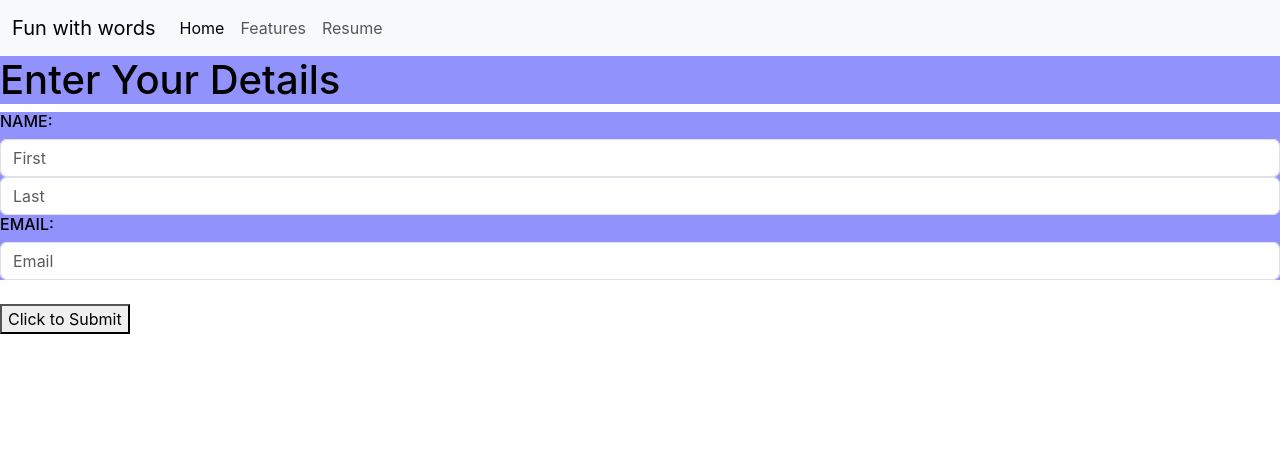
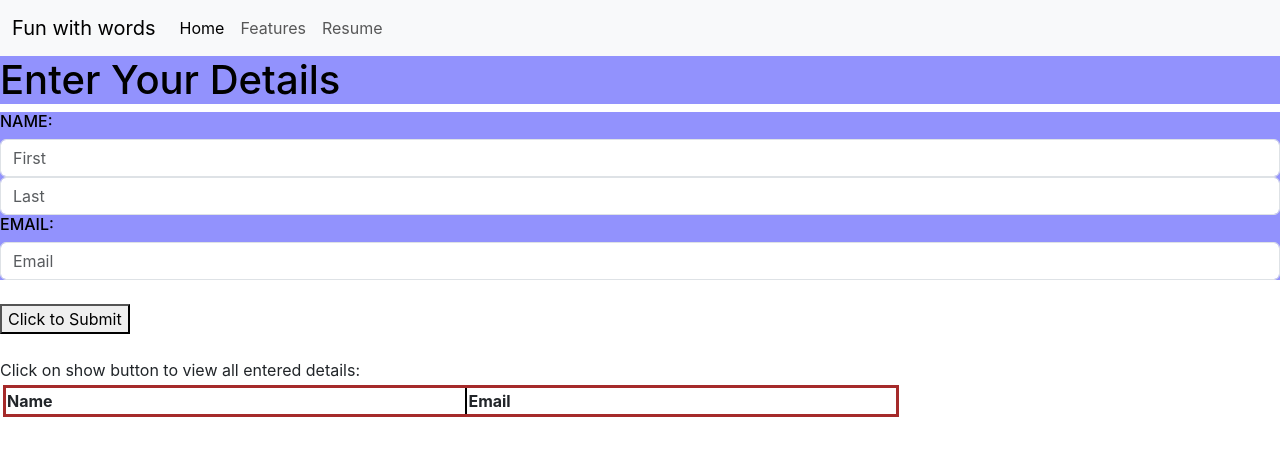
Before and after one commit to Piyush2527/Word_Counting_REACTJS, a React (Create React App) app: page /home in a window 1280 px wide. Shown: the top 456 px of the page. Built offline with nearby package versions, Linux system fonts and the light colour scheme.

Commit message:
update in home page

```diff
--- a/src/App.css
+++ b/src/App.css
@@ -76,3 +76,14 @@ ul{
   color: black;
   background-color: rgba(112, 112, 253, 0.76);
 }
+table {
+  border: 2px solid forestgreen;
+  width: fit-content;
+}
+th {
+  border: 2px solid black;
+}
+td {
+  border: 2px solid black;
+  text-align: left;
+}
--- a/src/App.js
+++ b/src/App.js
@@ -16,7 +16,7 @@ function App() {
             <Home fplace="First" lplace="Last" eplace="Email"/>
           </Route>
           <Route exact path="/feature">
-            <Features place="Plese enter text to change it into upper case,lower case or reset box text"/>
+            <Features place="Plese enter text to change it into upper case,lower case OR reset box text"/>
           </Route>
           <Route exact path="/resume">
             <Resume/>
--- a/src/Components/Home.js
+++ b/src/Components/Home.js
@@ -3,36 +3,45 @@ import { useState } from "react";
 
 function Home(props) {
   const [val, setVal] = useState("");
-  const [val2, setVal2] = useState("")
-  const [val3, setVal3] = useState("")
-  const [info, setInfo] = useState([])
-  // const [y, setY] = useState("f")
+  const [val2, setVal2] = useState("");
+  const [val3, setVal3] = useState("");
+  const [info, setInfo] = useState([]);
+  const [y, setY] = useState(true)
   // const [tem,setTem] =useState("")
   const CTS = () => {
-    if(val===""){
-      alert("Plese enter your name")
-    }else{
-      console.log(val+val2);
-      alert("Your welcome!  " + val+" "+val2);
-      setVal("")
-      setVal2("")
-      setVal3("")
+    if (val === "") {
+      alert("Plese enter your name");
+    } else {
+      console.log(val + val2);
+      alert("Your welcome!  " + val + " " + val2);
+      setVal("");
+      setVal2("");
+      setVal3("");
+    }
+  };
+
+  const addJSON = () => {
+    const obj = info;
+    if(info.length>0){
+      let object = {
+        NAME:
+          document.getElementById("fname").value +
+          document.getElementById("lname").value,
+        EMAIL: document.getElementById("uemail").value,
+        ID: info.length + 1,
+      };
+      obj.push(object);
+      setInfo(obj);
+      console.log(info);
+    console.log("Length of arra is: ", object.ID);
     }
 
-  }
+  };
 
-  const addJSON=()=>{
-    const obj = info;
-    let object = { "NAME" : document.getElementById("fname").value +document.getElementById("lname").value, "EMAIL" : document.getElementById("uemail").value};
-    obj.push(object)
-    setInfo(obj)
-    console.log( info );
-  }
-
-  const duo =()=>{
-    CTS()
-    addJSON()
-  }
+  const duo = () => {
+    CTS();
+    addJSON();
+  };
   // const CC = ()=>{
   //   console.log("cc")
   //   setY("feature")
@@ -40,13 +49,13 @@ function Home(props) {
   // }
   const OC = (e) => {
     setVal(e.target.value);
-  }
+  };
   const OC2 = (e) => {
     setVal2(e.target.value);
-  }
+  };
   const OC3 = (e) => {
     setVal3(e.target.value);
-  }
+  };
   // const feed =()=>{
   //   setF(true)
   //   setTem(val)
@@ -55,6 +64,10 @@ function Home(props) {
   //   CTS()
   //   feed()
   // }
+  const sho =()=>{
+    setY(true)
+    console.log("true value ",y)
+  }
 
   return (
     <>
@@ -94,7 +107,31 @@ function Home(props) {
         />
       </div>
       <br />
-      <button onClick={duo}>Click to Submit</button><br /><br />
+      <button onClick={duo}>Click to Submit</button>
+      <br />
+      <br />Click on show button to view all entered details:
+{/* <button onClick={sho}>show</button> */}
+      <table
+        style={{
+          width: "70%",
+          margin: "3px",
+          border: "3px solid brown"
+        }}
+      >
+        <tr>
+          <th>Name</th>
+          <th>Email</th>
+        </tr>
+        {info.map((e) => {
+          return (
+            <tr key={e.ID}>
+              <td>{e.NAME}</td>
+              <td>{e.EMAIL}</td>
+            </tr>
+          );
+        })}
+      </table>
+
       {/* <button onClick={addJSON}>Submit data</button> */}
       {/* <button onClick={CC}>GO to advanced</button>
       {
```
Lines whose indentation alone changed are shown as unchanged.
